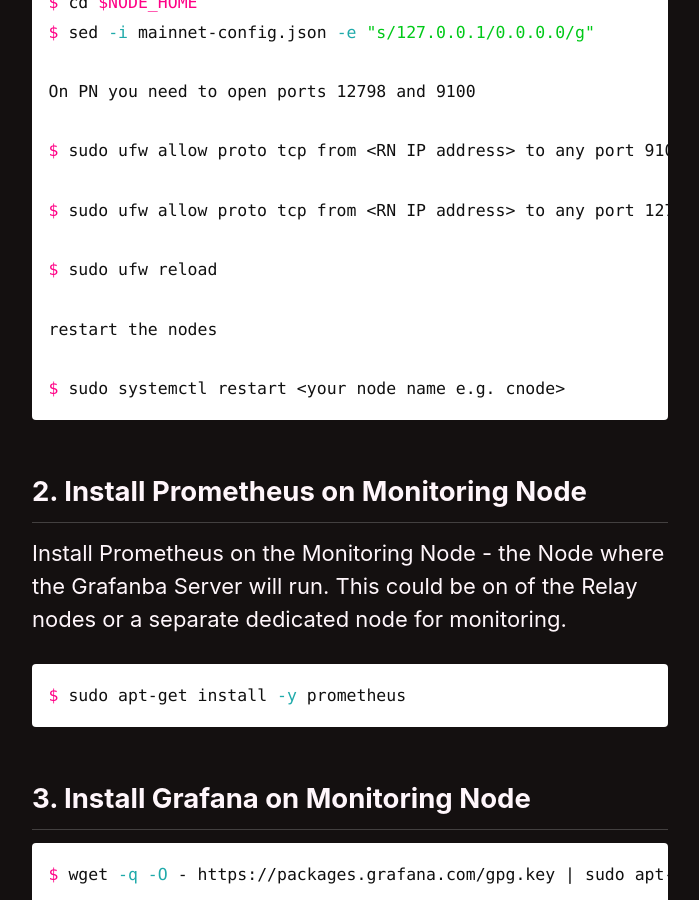
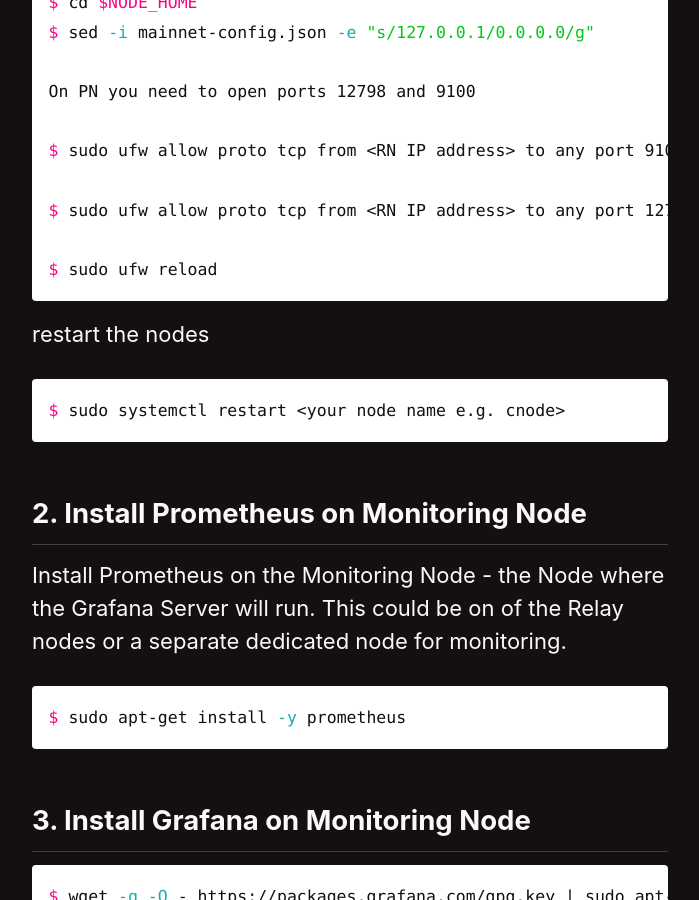
Before and after one commit to sanskys/sanskys.github.io, a Jekyll site: the page built from _pages/grafana.md, in a window 1280 px wide and 900 px high, scrolled down 3193 px. Shown: the whole window, without its empty margins (290-989 px from the left). Built offline with Jekyll 4.4.1, drawn with Linux system fonts in a browser that asks for light colours; cached includes are drawn as plain includes; some of the changed text lies outside the part shown.

Commit message:
Update grafana.md

````diff
--- a/_pages/grafana.md
+++ b/_pages/grafana.md
@@ -94,16 +94,17 @@
 $ sudo ufw allow proto tcp from <RN IP address> to any port 12798
 
 $ sudo ufw reload
+```
 
 restart the nodes
-
+```shell
 $ sudo systemctl restart <your node name e.g. cnode>
 ```
 
 
 ## 2. Install Prometheus on Monitoring Node
 
-Install Prometheus on the Monitoring Node - the Node where the Grafanba Server will run. This could be on of the Relay nodes or a separate dedicated node for monitoring.
+Install Prometheus on the Monitoring Node - the Node where the Grafana Server will run. This could be on of the Relay nodes or a separate dedicated node for monitoring.
 
 ```shell
 $ sudo apt-get install -y prometheus
@@ -200,9 +201,10 @@
 $ sudo ufw allow from <your home IP address from where you plan to access Grafana> to any port 3000
 ```
 
-:::note
+---
+**NOTE**
 Please refer to [Grafana Labs Secuirty](https://grafana.com/docs/grafana/latest/administration/security/) for hardening>
-:::
+---
 
 ## 4. Setting up Grafana Dashboard
 
````
